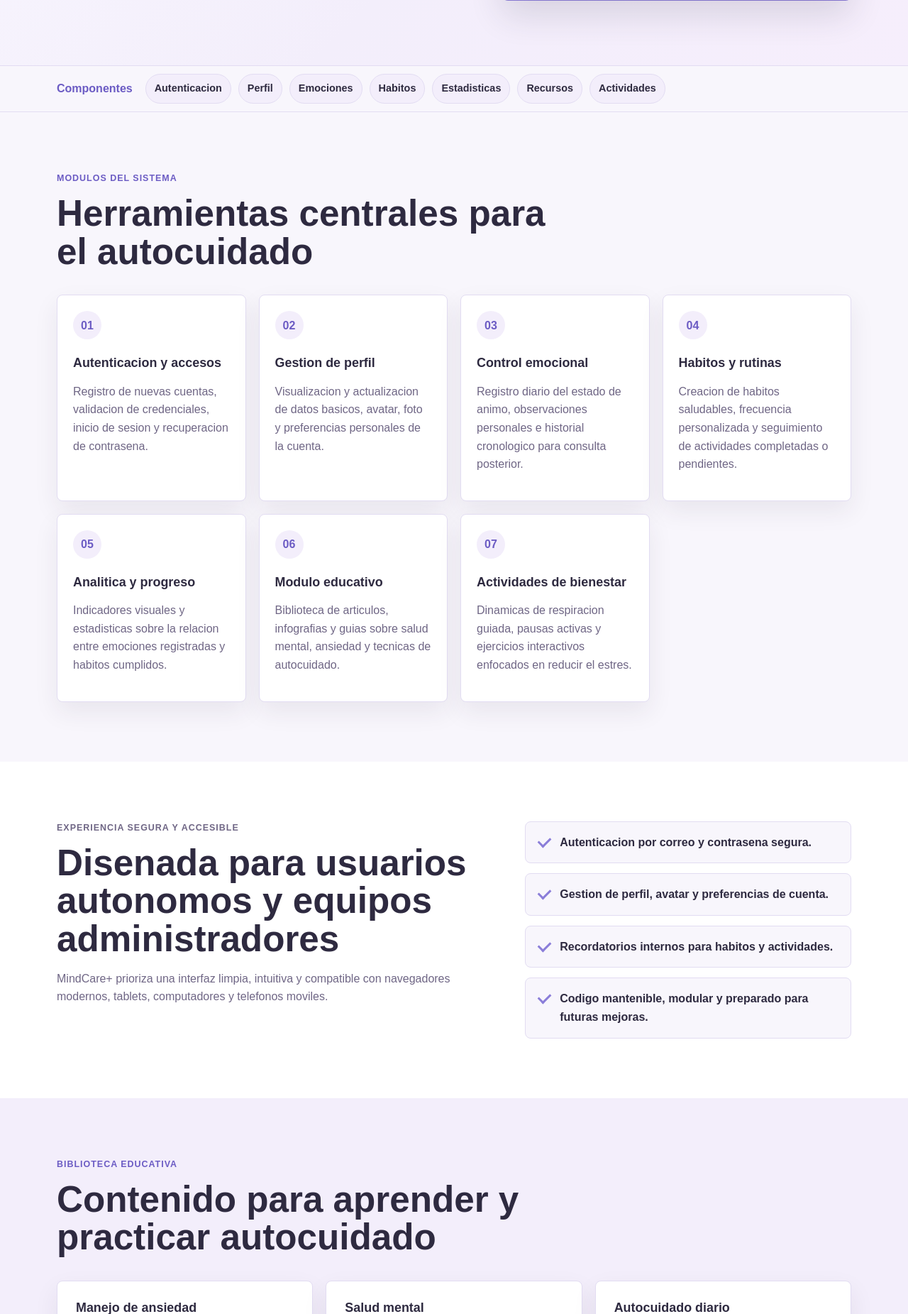
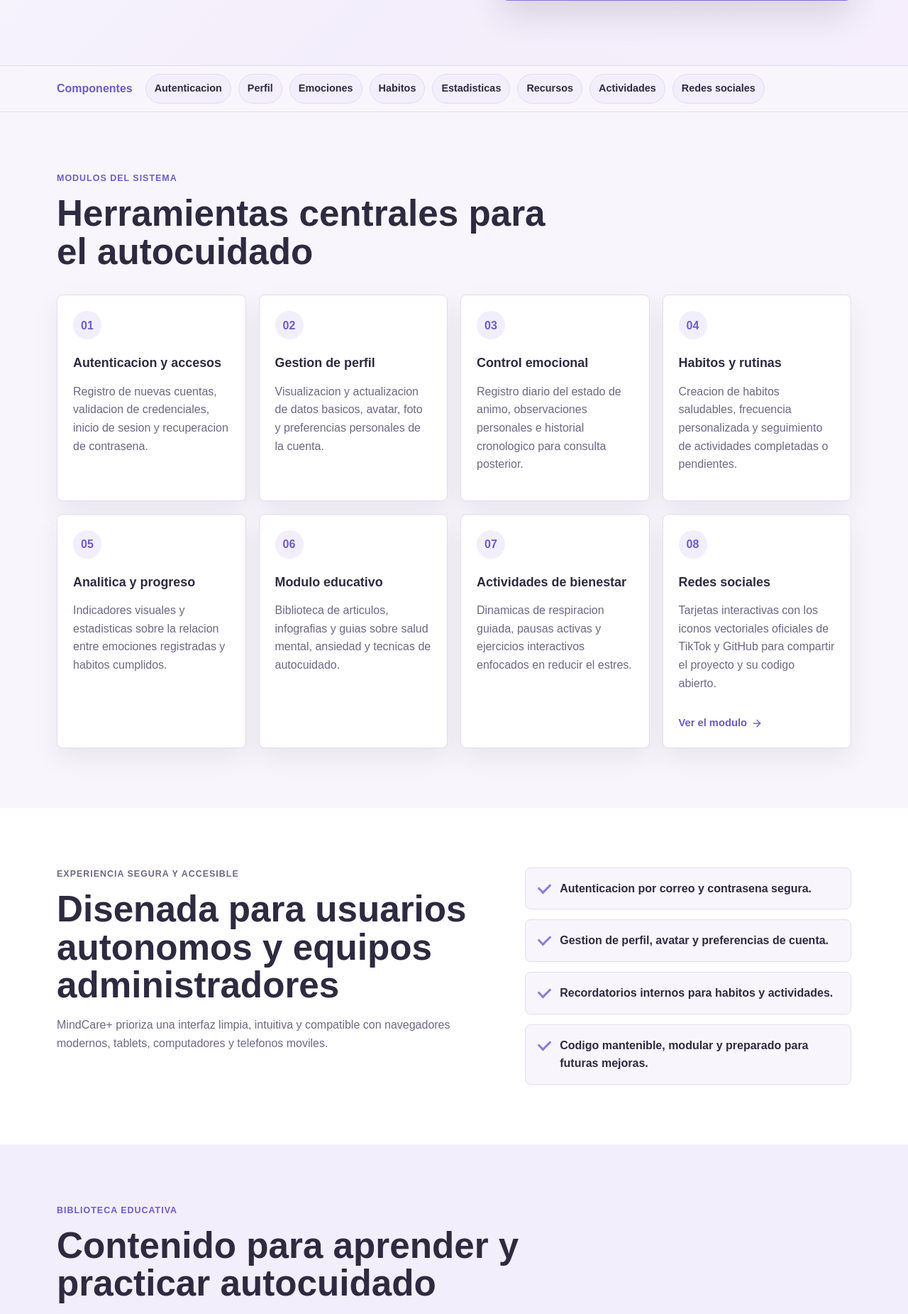
Before and after one commit to yohanmo4567-cpu/MINDCARE, a PHP site: page / in a window 1280 px wide. Shown: the part 709-2560 px from the top of the page at 71% size. Run offline with PHP 8.4, Linux system fonts and the light colour scheme.

Commit message:
feat: agregar modulo de redes sociales al bloque de componentes

```diff
--- a/index.html
+++ b/index.html
@@ -114,6 +114,7 @@
           <a href="#estadisticas">Estadisticas</a>
           <a href="#componente-recursos">Recursos</a>
           <a href="#actividades">Actividades</a>
+          <a href="#redes-sociales">Redes sociales</a>
         </nav>
       </div>
     </section>
@@ -160,6 +161,15 @@
             <span class="feature-icon" aria-hidden="true">07</span>
             <h3>Actividades de bienestar</h3>
             <p>Dinamicas de respiracion guiada, pausas activas y ejercicios interactivos enfocados en reducir el estres.</p>
+          </article>
+          <article class="feature-card feature-card-social" id="redes-sociales">
+            <span class="feature-icon" aria-hidden="true">08</span>
+            <h3>Redes sociales</h3>
+            <p>Tarjetas interactivas con los iconos vectoriales oficiales de TikTok y GitHub para compartir el proyecto y su codigo abierto.</p>
+            <a class="feature-link" href="#redes">
+              Ver el modulo
+              <svg width="16" height="16" viewBox="0 0 24 24" fill="none" stroke="currentColor" stroke-width="2" stroke-linecap="round" stroke-linejoin="round" aria-hidden="true"><path d="M5 12h14"/><path d="m12 5 7 7-7 7"/></svg>
+            </a>
           </article>
         </div>
       </div>
--- a/styles.css
+++ b/styles.css
@@ -504,6 +504,7 @@ h3 {
 #estadisticas,
 #componente-recursos,
 #actividades,
+#redes-sociales,
 #recursos {
   scroll-margin-top: 156px;
 }
@@ -538,6 +539,54 @@ h3 {
   background: var(--surface-soft);
   color: var(--primary-dark);
   font-weight: 900;
+}
+
+/* Tarjeta del modulo de redes sociales */
+.feature-card-social {
+  position: relative;
+  overflow: hidden;
+}
+
+.feature-card-social::after {
+  content: "";
+  position: absolute;
+  top: 0;
+  left: 0;
+  right: 0;
+  height: 3px;
+  background: linear-gradient(90deg, #25f4ee, #fe2c55, #8b7ed9);
+  transform: scaleX(0);
+  transform-origin: left center;
+  transition: transform 260ms ease;
+}
+
+.feature-card-social:hover::after,
+.feature-card-social:focus-within::after {
+  transform: scaleX(1);
+}
+
+.feature-link {
+  display: inline-flex;
+  align-items: center;
+  gap: 6px;
+  margin-top: 16px;
+  color: var(--primary-dark);
+  font-size: 0.92rem;
+  font-weight: 900;
+  transition: color 180ms ease, gap 180ms ease;
+}
+
+.feature-link:hover {
+  gap: 11px;
+  color: var(--primary);
+}
+
+.feature-link svg {
+  transition: transform 180ms ease;
+}
+
+.feature-link:hover svg {
+  transform: translateX(2px);
 }
 
 .split-section {
```
